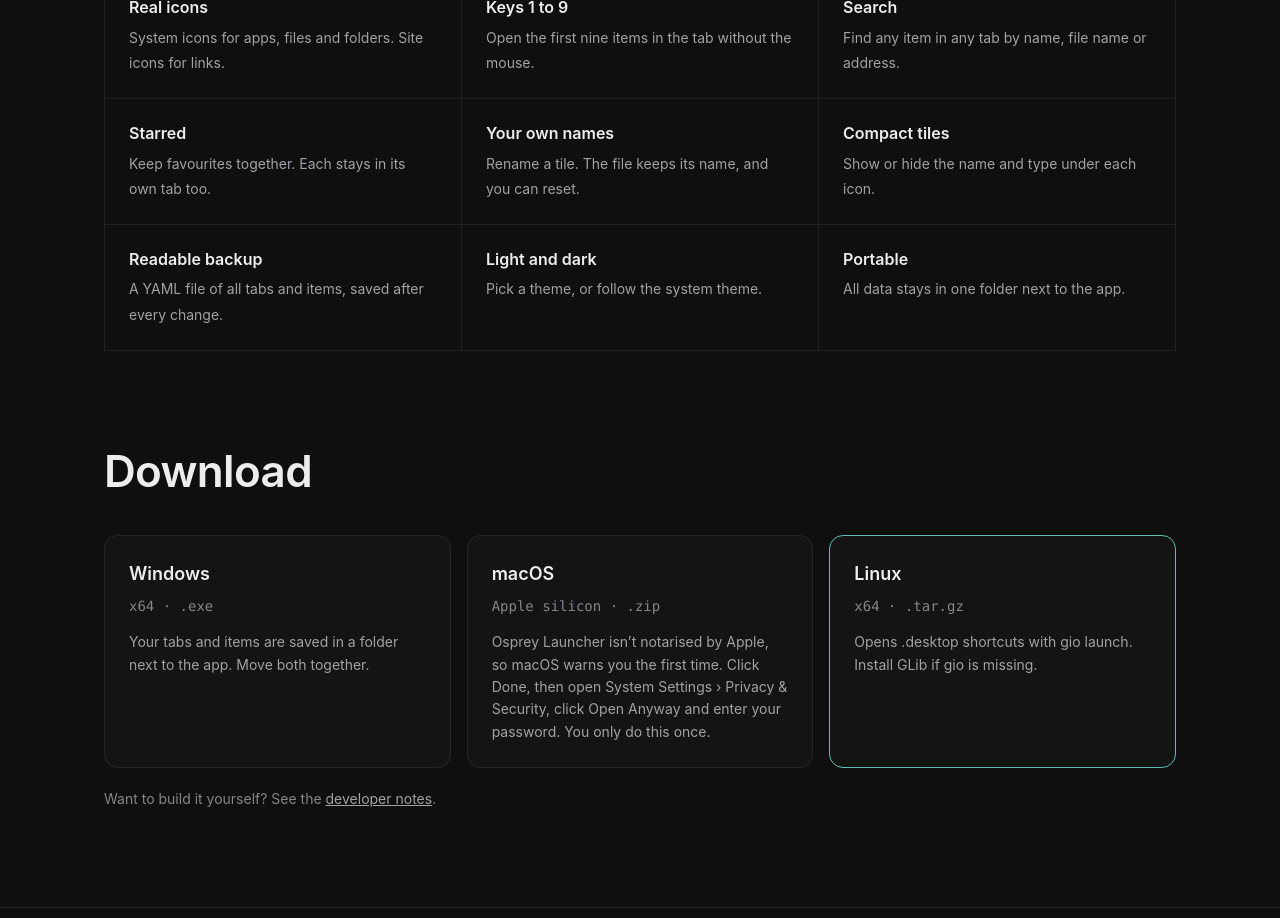
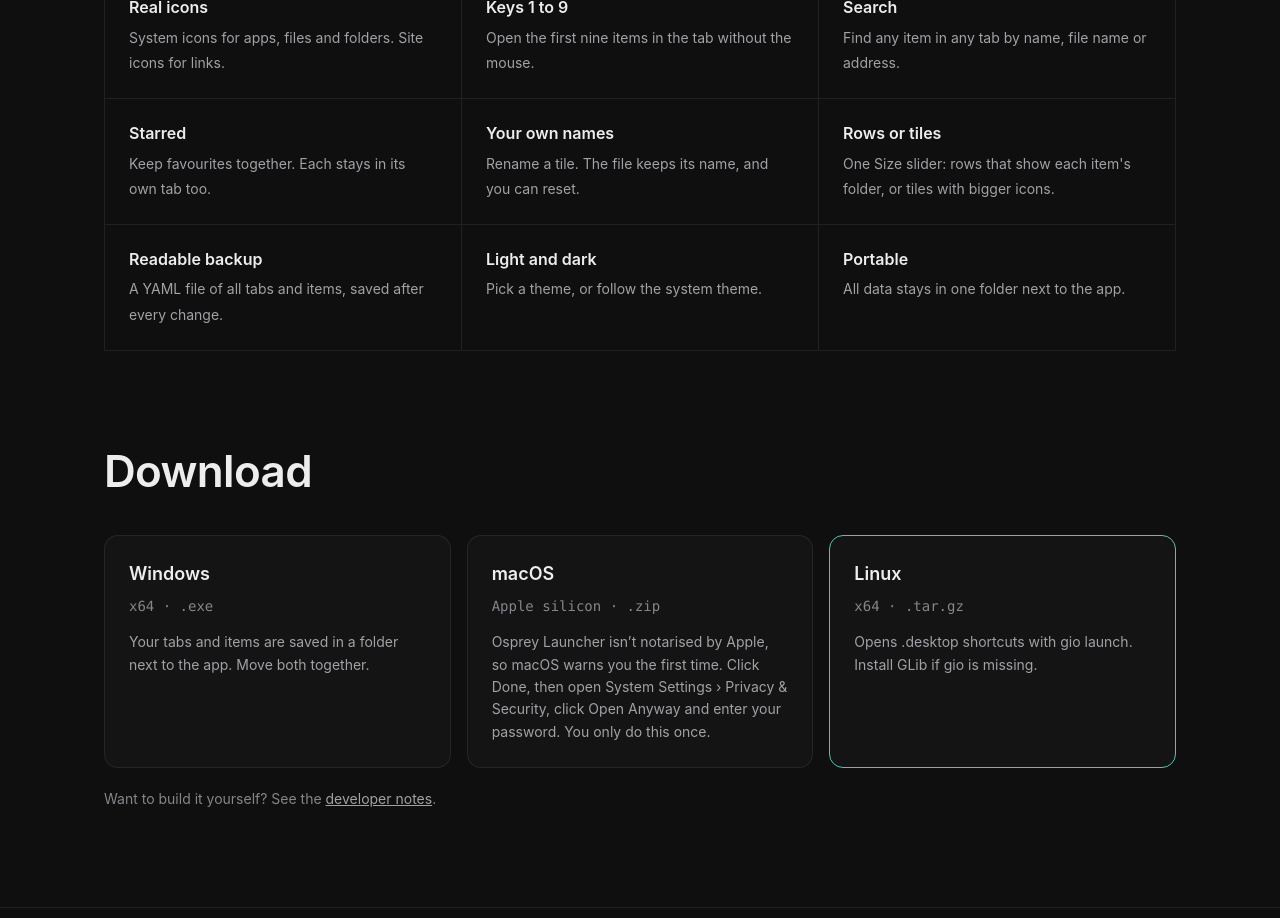
Before and after one commit to TariqMK/Osprey-Launcher, a plain HTML site: page docs/index.html in a window 1280 px wide. Shown: the part 2580-3498 px from the top of the page. Drawn offline with Linux system fonts and the light colour scheme; no server answers.

Commit message:
Describe rows and tiles on the site
Co-Authored-By: Claude Opus 5.5 <noreply@anthropic.com>

```diff
--- a/docs/index.html
+++ b/docs/index.html
@@ -158,7 +158,7 @@
         <li><strong>Search</strong><span>Find any item in any tab by name, file name or address.</span></li>
         <li><strong>Starred</strong><span>Keep favourites together. Each stays in its own tab too.</span></li>
         <li><strong>Your own names</strong><span>Rename a tile. The file keeps its name, and you can reset.</span></li>
-        <li><strong>Compact tiles</strong><span>Show or hide the name and type under each icon.</span></li>
+        <li><strong>Rows or tiles</strong><span>One Size slider: rows that show each item's folder, or tiles with bigger icons.</span></li>
         <li><strong>Readable backup</strong><span>A YAML file of all tabs and items, saved after every change.</span></li>
         <li><strong>Light and dark</strong><span>Pick a theme, or follow the system theme.</span></li>
         <li><strong>Portable</strong><span>All data stays in one folder next to the app.</span></li>
```
